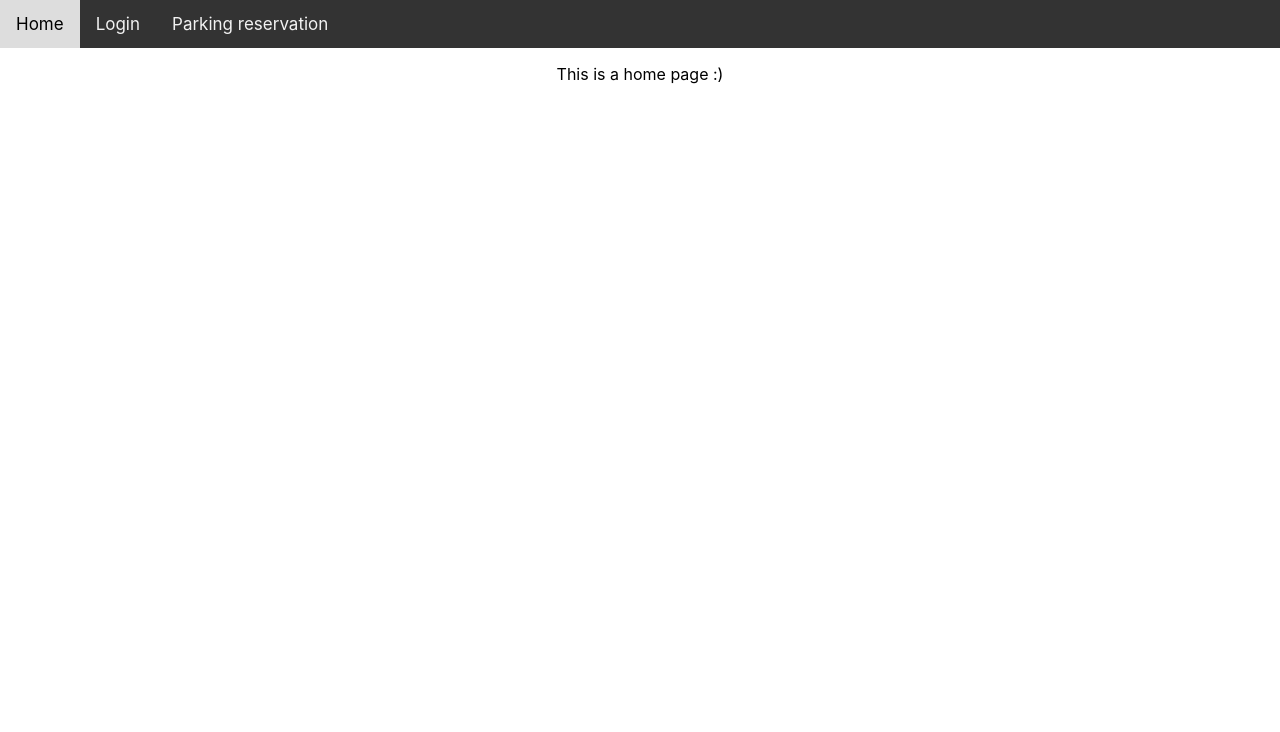
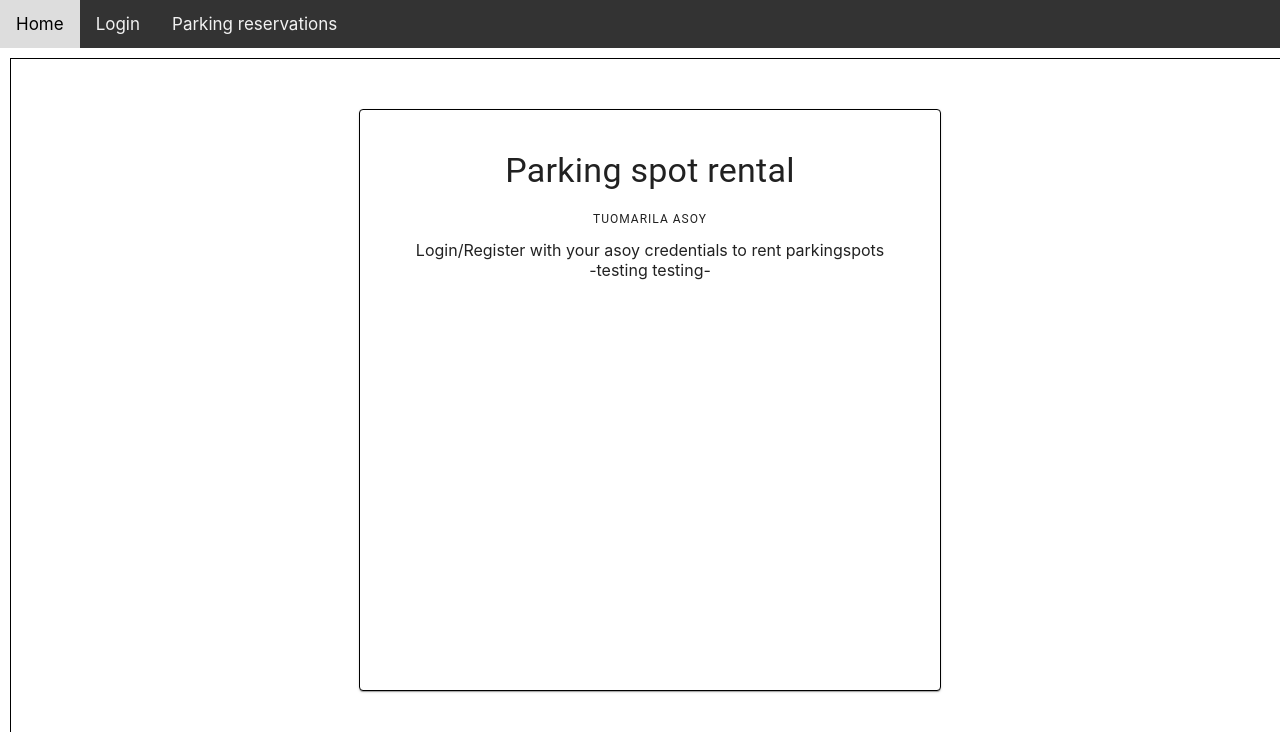
Before and after one commit to miikajuhala/Parkingreact, a React (Create React App) app: page / in a window 1280 px wide. Shown: the top 732 px of the page. Built offline with nearby package versions, Linux system fonts and the light colour scheme.

Commit message:
More user friendly ui + comments

```diff
--- a/src/components/Addspot.js
+++ b/src/components/Addspot.js
@@ -220,7 +220,7 @@ function createNewUser(){
       <TextField id="outlined-basic" name ="username" label="username" variant="outlined" onChange={handleChange2}/>
       <TextField id="filled-basic" name ="password"  label="password" variant="filled" onChange={handleChange2} />
       <TextField id="outlined-basic" name ="role" label="role" variant="outlined" onChange={handleChange2}/>
-
+      {/* create new user as a admin */}
       <Button onClick={createNewUser}>create New User(ADMIN)</Button>
     </Box>
 
--- a/src/components/Admin.js
+++ b/src/components/Admin.js
@@ -124,17 +124,6 @@ export default function Admin(props) {
 
 
 
-// TÄSSÄ LOPPUU TYYLIMÄÄRITTELYT
-
-//haetaan rooli servulta, voisi korvata jwt:n infolla jos sais servun muodos
-//tamaan jwt:n myös roolitietojen kanssa, nyt palauttaa vain usernamen
-// function fetchrole(){
-//   axios.get(url+"/role").then((response) => {
-//     console.log(response+"ROLE RESPONSE")
-//     sessionStorage.setItem("role",response )
-//   });
-// }
-
 
 
 //HAETAAN TOKENI SERVULTA
@@ -151,17 +140,15 @@ const getToken = () => {
             if (jwtToken !== null) {
                 sessionStorage.setItem("jwt", jwtToken)
                 sessionStorage.setItem("username", jwt(jwtToken).sub)
-                // fetchrole()
-                //username nii saa laitettuu varauksen oikein
-            console.log(jwt(jwtToken).sub)
-            console.log(jwt(jwtToken).username)
+                setUser({...user, username: "",password:""})
                     setLoggedin(true);
-                    setMsg("Logged in succesfully!"+sessionStorage.getItem("jwt"))
+                    props.setLogged(true);
                     setOpen(true)
+                    setMsg("Logged in succesfully!")
 
-                   window.location.reload();
+                    // window.location.replace("http://localhost:3000/carspage");
 
-            }
+                  }
             }, (error) => {
                 console.log(error)
                 setMsg(error+"error")
@@ -178,11 +165,12 @@ const getToken = () => {
        username: user.username,
        passwordHash: user.password,
        role: "USER"
-    }
+    })
+      .then(function (response) {
+        //kirjaa suoraan sisään kun rekisteröityy
+        getToken();
 
-      )
-      .then(function (response) {
-        console.log(response);
+
       })
       .catch(function (error) {
         console.log(error);
@@ -285,8 +273,8 @@ return(
   style={{ minHeight: '100vh' }}>
   <p>Register</p>
 
-        <TextField id="outlined-basic" name ="username" label="username" variant="outlined" onChange={handleChange1}/>
-        <TextField id="filled-basic" name ="password"  label="password" variant="filled" onChange={handleChange1} />
+        <TextField id="outlined-basic" name="username" value={user.username} label="username" variant="outlined" onChange={handleChange1}/>
+        <TextField id="filled-basic" type="password" name="password" value={user.password} label="password" variant="filled" onChange={handleChange1} />
         <Button onClick={createNewUser}>Register</Button>
         </Grid>
         }
--- a/src/components/Carspots.js
+++ b/src/components/Carspots.js
@@ -6,7 +6,7 @@ import { makeStyles } from "@material-ui/core/styles";
 import Tooltip from '@mui/material/Tooltip';
 import Button from '@mui/material/Button';
 import CloseIcon from '@mui/icons-material/Close';
-import { IconButton, Snackbar, Typography } from "@mui/material";
+import { Grid, IconButton, Paper, Snackbar, Typography } from "@mui/material";
 import Redirect from "react-router-dom";
 
 
@@ -118,7 +118,7 @@ const steps = [];
             steps.push(
                 <Tooltip title={mySpots[i-1].id}>
                   <CarRepairOutlinedIcon fontSize="large" className={classes.customHoverFocus}
-                      style={{ color: "yellow" , margin: 10 }}
+                      style={{ color: "orange" , margin: 10 }}
                       onClick={()=>setMyPark(spotit[i-1].id)}
                       >My parkingspot {spotit[i-1].id}
                   </CarRepairOutlinedIcon>
@@ -209,35 +209,96 @@ function reserveThisSpot(i, dele){
 
     <>
 
-      {/*Button to reserve currently selected parkinspot */}
-      {loaded && sessionStorage.getItem("jwt")!==null &&<Button onClick={()=>reserveThisSpot(parkid,false)}>Click to reserve spot: {parkid}</Button>}
 
-{/* Element that shows reserved and tobe reserved parking spots */}
-{loaded && sessionStorage.getItem("jwt")!==null && board(spots,false)}
+<Grid
+  container
+  spacing={0}
+  direction="column"
+  alignItems="center"
+  justifyContent="top"
+
+  style={{ minHeight: '100vh',
+    padding: 40,
+    margin: 10,
+    border: "1px solid black" }}
+>
 
 
 
 
-{/* Button to show personal reservations */}
-{loaded && sessionStorage.getItem("jwt")!==null &&<Button onClick={()=>{
+
+{/* Element that shows reserved and tobe reserved parking spots */}
+<Paper
+style={{
+padding: 40,
+margin: 10,
+border: "1px solid black"
+}}>
+{/* Displays every existing parking spot  */}
+{loaded && sessionStorage.getItem("jwt")!==null && board(spots,false)}
+
+{/*Button to reserve currently selected parkinspot */}
+{loaded && sessionStorage.getItem("jwt")!==null &&<Button onClick={()=>reserveThisSpot(parkid,false)}>Click to reserve spot: {parkid}</Button>}
+
+</Paper>
+
+
+
+
+
+
+
+
+
+ {/* PERSONAL RENTALS */}
+ <Paper
+  style={{
+    padding: 40,
+    margin: 10,
+    border: "1px solid black"
+  }}>
+  {loaded && sessionStorage.getItem("jwt")!==null &&<Button onClick={()=>{
     if(clicked1===false){
       setClick(true)
     }else{
       setClick(false)
-    }
-  }}>show my parkingspots
-</Button>}
+    }}}>show my parkingspots</Button>}
+
+{/*Function that displays personal reservations  */}
+      {clicked1 && board(mySpots,true)}
+{/* Button for ending own reservation */}
+      {clicked1 && <Button onClick={()=>reserveThisSpot(myPark,true)}>Stop renting spot number: {myPark}</Button>}
+</Paper>
 
 
- {sessionStorage.getItem("jwt")===null && <Typography variant="h2" gutterBottom component="div">
-Please login to reserve parkingspots!
-</Typography>}
 
- {/*Function that displays personal reservations  */}
-{clicked1 && board(mySpots,true)}
 
-{/* Button for ending own reservation */}
-{clicked1 && <Button onClick={()=>reserveThisSpot(myPark,true)}>Delete my spot number: {myPark}</Button>}
+
+
+{/* IF PERSON NOT LOGGED IN */}
+{sessionStorage.getItem("jwt")===null && <Paper style={{
+    width: 500,
+    height:500,
+    padding: 40,
+    margin: 10,
+    border: "1px solid black"
+  }}>
+
+<Typography variant="h4" display="block" gutterBottom>
+        Parking spot rental
+      </Typography>
+
+<Typography variant="overline" display="block" gutterBottom>
+        Tuomarila asoy
+      </Typography>
+
+
+<Typography variant="p3" display="block" gutterBottom>
+    Login/Register with your asoy credentials to rent parkingspots <br></br>
+
+   -testing testing-
+</Typography>
+</Paper>}
 
 
 
@@ -252,28 +313,9 @@ Please login to reserve parkingspots!
         color="secondary"
       />
 
+</Grid>
+    </>
 
-    </>
 
     );
   }
-    // <div>
-    // {/* <button onClick={onpress}>get spots !</button> */}
-    // <table>
-
-    //   <tbody>
-    //     <tr><th>reserved</th><th>Premim spot</th><th  >Reservant</th></tr>
-    //     <tr> {spots.length}</tr>
-    //     {
-    //       spots.map((spot) =>
-    //         <tr key={spot.id}>
-    //           <td>{spot.reserved.toString()}</td>
-    //           <td>{spot.premium.toString()}</td>
-    //           <td>{spot.spotusername}</td>
-    //         </tr>
-    //      )
-
-    //       }
-    //   </tbody>
-    // </table>
-    // </div>
--- a/src/components/Home.js
+++ b/src/components/Home.js
@@ -1,11 +1,56 @@
+import { Grid, Paper, Typography } from "@mui/material";
+import { Box } from "@mui/system";
 import React from "react";
 
 export default function Home() {
 
   return (
     <div>
-    <p>This is a home page :)</p>
+     <Grid
+  container
+  spacing={0}
+  direction="column"
+  alignItems="center"
+  justifyContent="top"
 
+  style={{ minHeight: '100vh',
+    padding: 40,
+    margin: 10,
+    border: "1px solid black" }}
+>
+
+
+
+
+<Paper style={{
+    width: 500,
+    height:500,
+    padding: 40,
+    margin: 10,
+    border: "1px solid black"
+  }}>
+
+<Typography variant="h4" display="block" gutterBottom>
+        Parking spot rental
+      </Typography>
+
+<Typography variant="overline" display="block" gutterBottom>
+        Tuomarila asoy
+      </Typography>
+
+
+<Typography variant="p3" display="block" gutterBottom>
+    Login/Register with your asoy credentials to rent parkingspots <br></br>
+
+   -testing testing-
+</Typography>
+
+
+</Paper>
+
+
+
+ </Grid>
 
     </div>
   );
--- a/src/components/Topmenu.js
+++ b/src/components/Topmenu.js
@@ -5,15 +5,19 @@ import Carspots from "./Carspots";
 import Addspot from "./Addspot";
 import Home from "./Home";
 import Admin from "./Admin";
+import { Button } from "@mui/material";
 
 export default function Topmenu() {
+
+  const [logged, setLogged]= React.useState(false);
 
 
   function Logout(){
     sessionStorage.clear("jwt")
     sessionStorage.clear("role")
     sessionStorage.clear("username")
-    window.location.reload();
+    setLogged(false);
+    // window.location.replace("http://localhost:3000/loginpage")
 
   }
 
@@ -34,18 +38,17 @@ return (
 {sessionStorage.getItem("username")==="miika" &&
 <Link to="/addspot">Admin UI</Link>}
 
-<Link to="/carspage">Parking reservation</Link>
-{sessionStorage.getItem("jwt")!==null && <button onClick={Logout}>Logout </button>}
+<Link to="/carspage">Parking reservations</Link>
+
+{logged===true && <Link style={{color: "red", textAlign: "right"}} to="/loginpage" onClick={Logout}>Logout </Link>}
 </div>
 
 <Routes>
       <Route path="/" element={<Home />}></Route>
       <Route path="/users" element={<UserComponent />}></Route>
       <Route path="/addspot" element={<Addspot />}></Route>
-
       <Route path="/carspage"   element={<Carspots />}></Route>
-
-      <Route path="/loginpage" element={<Admin />}></Route>
+      <Route path="/loginpage" element={<Admin setLogged={setLogged}/>}></Route>
 </Routes>
 </BrowserRouter>
 
```
